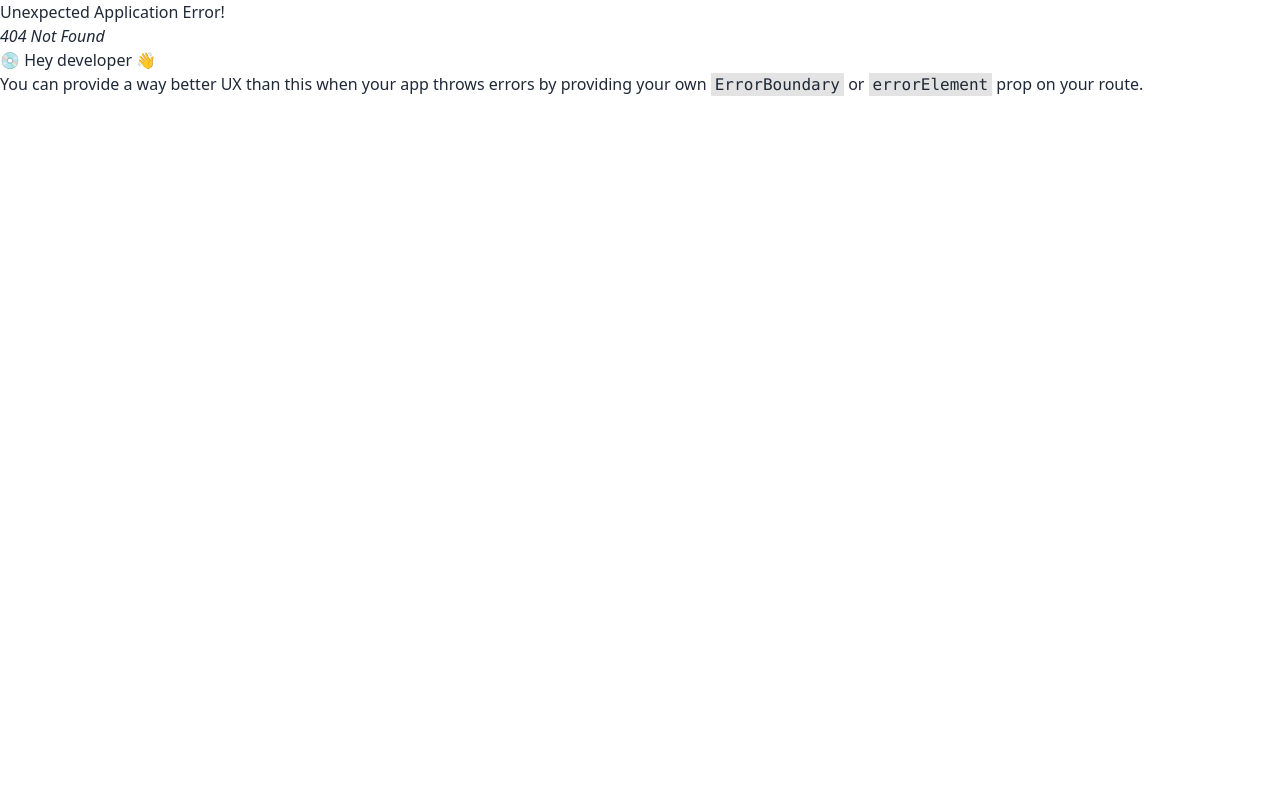
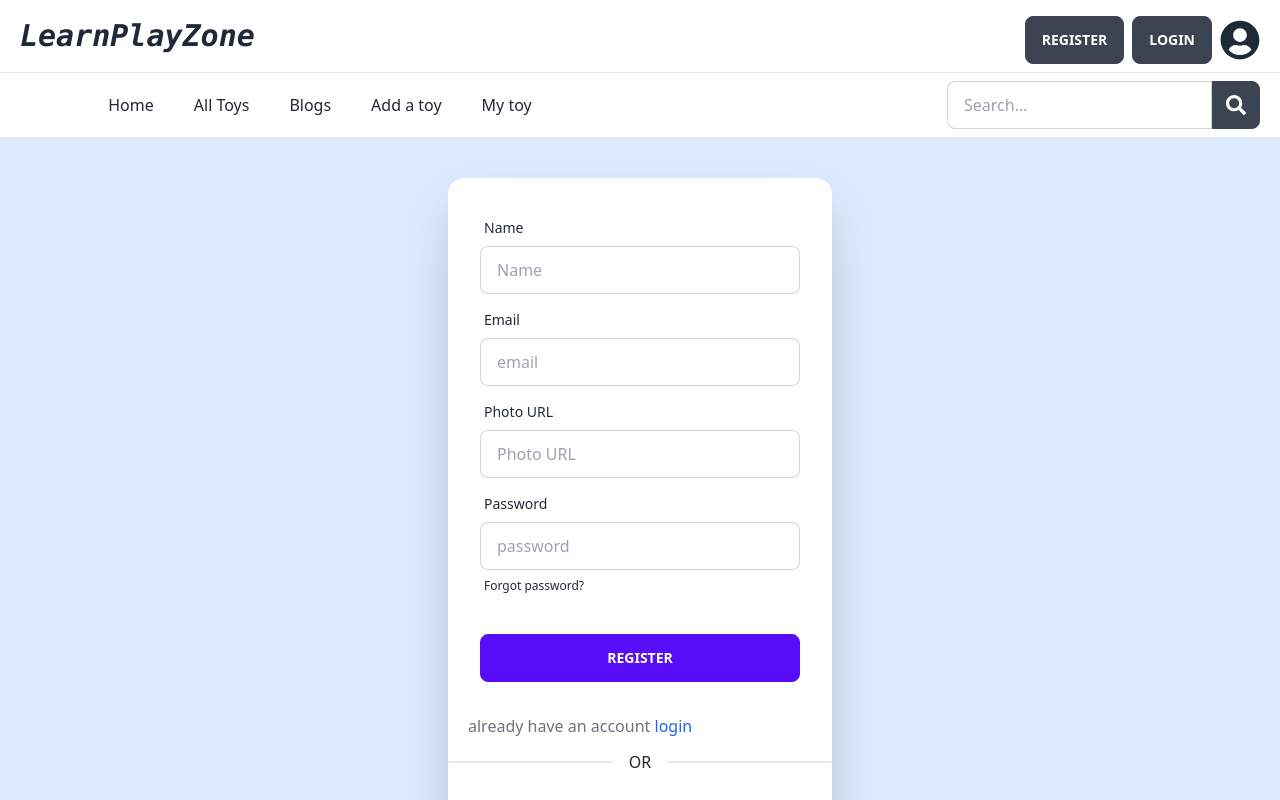
Before and after one commit to muhammadAbdulMannan2022/learnPlayZoon-clint, a React (Vite) app: page /register in a window 1280 px wide. Before the commit this address had no page. Shown: the top 800 px of the page. Built offline with nearby package versions, Linux system fonts and the light colour scheme; no server answers.

Commit message:
creating user don working on login and redirect

```diff
--- /dev/null
+++ b/src/Pages/Register/Register.jsx
@@ -0,0 +1,111 @@
+import { useContext } from "react";
+import { FaGoogle } from "react-icons/fa";
+import { Link, useNavigate } from "react-router-dom";
+import { AuthContext } from "../../Providers/AuthProvider";
+import { updateProfile } from "firebase/auth";
+
+const Register = () => {
+  const navigate = useNavigate();
+  const { signUpWithGoogle, createUserWithEmailAndPass } =
+    useContext(AuthContext);
+  const handleGoogleLogin = () => {
+    signUpWithGoogle()
+      .then(() => {
+        navigate("/");
+      })
+      .catch((err) => console.log(err));
+  };
+  const handleRegister = (e) => {
+    e.preventDefault();
+    const form = e.target;
+    const { name, email, photoUrl, password } = form;
+    createUserWithEmailAndPass(email.value, password.value).then((resault) => {
+      const currentUser = resault.user;
+      updateProfile(currentUser, {
+        displayName: name.value,
+        photoURL: photoUrl.value,
+      })
+        .then(() => {
+          console.log("update success");
+          navigate("/");
+        })
+        .catch((err) => console.log(err));
+    });
+  };
+  return (
+    <div className="bg-blue-100 py-10 flex items-center justify-center">
+      <div className="card flex-shrink-0 w-full max-w-sm shadow-2xl bg-base-100">
+        <form onSubmit={handleRegister} className="card-body">
+          <div className="form-control">
+            <label className="label">
+              <span className="label-text">Name</span>
+            </label>
+            <input
+              type="text"
+              name="name"
+              placeholder="Name"
+              className="input input-bordered"
+            />
+          </div>
+          <div className="form-control">
+            <label className="label">
+              <span className="label-text">Email</span>
+            </label>
+            <input
+              type="text"
+              name="email"
+              placeholder="email"
+              className="input input-bordered"
+            />
+          </div>
+          <div className="form-control">
+            <label className="label">
+              <span className="label-text">Photo URL</span>
+            </label>
+            <input
+              type="text"
+              name="photoUrl"
+              placeholder="Photo URL"
+              className="input input-bordered"
+            />
+          </div>
+          <div className="form-control">
+            <label className="label">
+              <span className="label-text">Password</span>
+            </label>
+            <input
+              type="password"
+              name="password"
+              placeholder="password"
+              className="input input-bordered"
+            />
+            <label className="label">
+              <a href="#" className="label-text-alt link link-hover">
+                Forgot password?
+              </a>
+            </label>
+          </div>
+
+          <div className="form-control mt-6">
+            <button className="btn btn-primary">Register</button>
+          </div>
+        </form>
+        <p className="px-1 lg:px-5 text-gray-500">
+          already have an account{" "}
+          <Link to="/login" className="text-blue-600">
+            login
+          </Link>
+        </p>
+        <div className="divider">OR</div>
+        <div
+          onClick={handleGoogleLogin}
+          className="bg-white p-3 cursor-pointer rounded-full hover:bg-gray-100 border my-5 mx-auto"
+        >
+          <FaGoogle className="w-6 h-6 text-blue-400 " />
+        </div>
+      </div>
+    </div>
+  );
+};
+
+export default Register;
--- a/src/Pages/shared/Navbar/Navbar.jsx
+++ b/src/Pages/shared/Navbar/Navbar.jsx
@@ -1,9 +1,11 @@
-import { useState } from "react";
+import { useContext, useState } from "react";
 import { FaBars, FaSearch, FaUserCircle } from "react-icons/fa";
 import { Link } from "react-router-dom";
+import { AuthContext } from "../../../Providers/AuthProvider";
 const Navbar = () => {
   const [isOpen, setIsOpen] = useState(false);
   const [searchIsOpen, setSearchIsOpen] = useState(false);
+  const { user, logOut } = useContext(AuthContext);
   return (
     <>
       <div className="navbar w-full bg-base-100 px-5 flex-col lg:flex-row space-y-2">
@@ -17,7 +19,14 @@ const Navbar = () => {
         </div>
         <div className="navbar-end space-x-2 flex justify-center w-full lg:w-1/2 lg:justify-end">
           <button className="btn">Register</button>
-          <button className="btn">Login</button>
+          {user ? (
+            <button onClick={logOut} className="btn">
+              Log Out
+            </button>
+          ) : (
+            <button className="btn">Login</button>
+          )}
+
           <button className="">
             <FaUserCircle className="w-10 h-10" />
           </button>
--- /dev/null
+++ b/src/Providers/AuthProvider.jsx
@@ -0,0 +1,59 @@
+/* eslint-disable react/prop-types */
+import { createContext, useEffect, useState } from "react";
+import {
+  GoogleAuthProvider,
+  createUserWithEmailAndPassword,
+  getAuth,
+  onAuthStateChanged,
+  signInWithPopup,
+  signOut,
+} from "firebase/auth";
+import app from "../firebase/firebase.config";
+export const AuthContext = createContext();
+const auth = getAuth(app);
+const AuthProvider = ({ children }) => {
+  const [user, setUser] = useState(null);
+  const [loading, setLoading] = useState(null);
+  //   google login
+  const googleProvider = new GoogleAuthProvider();
+  const signUpWithGoogle = () => {
+    setLoading(true);
+    return signInWithPopup(auth, googleProvider);
+  };
+  //   email password login
+  const createUserWithEmailAndPass = (email, password) => {
+    setLoading(true);
+    return createUserWithEmailAndPassword(auth, email, password);
+  };
+  //   log out
+  const logOut = () => {
+    signOut(auth)
+      .then(() => {
+        console.log("log out");
+      })
+      .catch((err) => console.log(err));
+  };
+  // on user state chinged
+  useEffect(() => {
+    const unsubscribe = onAuthStateChanged(auth, (currentUser) => {
+      setUser(currentUser);
+      console.log("current user", currentUser);
+      setLoading(false);
+    });
+    return () => {
+      return unsubscribe();
+    };
+  }, []);
+  const AuthInfo = {
+    user,
+    loading,
+    logOut,
+    signUpWithGoogle,
+    createUserWithEmailAndPass,
+  };
+  return (
+    <AuthContext.Provider value={AuthInfo}>{children}</AuthContext.Provider>
+  );
+};
+
+export default AuthProvider;
--- a/src/firebase/firebase.config.js
+++ b/src/firebase/firebase.config.js
@@ -0,0 +1,18 @@
+// Import the functions you need from the SDKs you need
+import { initializeApp } from "firebase/app";
+// TODO: Add SDKs for Firebase products that you want to use
+// https://firebase.google.com/docs/web/setup#available-libraries
+
+// Your web app's Firebase configuration
+const firebaseConfig = {
+  apiKey: import.meta.env.VITE_apiKey,
+  authDomain: import.meta.env.VITE_authDomain,
+  projectId: import.meta.env.VITE_projectId,
+  storageBucket: import.meta.env.VITE_storageBucket,
+  messagingSenderId: import.meta.env.VITE_messagingSenderId,
+  appId: import.meta.env.VITE_appId,
+};
+
+// Initialize Firebase
+const app = initializeApp(firebaseConfig);
+export default app;
--- a/src/main.jsx
+++ b/src/main.jsx
@@ -4,10 +4,13 @@ import "./index.css";
 import { RouterProvider } from "react-router-dom";
 import router from "./routes/routes.jsx";
 import { Toaster } from "react-hot-toast";
+import AuthProvider from "./Providers/AuthProvider";
 
 ReactDOM.createRoot(document.getElementById("root")).render(
   <React.StrictMode>
-    <RouterProvider router={router} />
-    <Toaster position="top-right" reverseOrder={false} />
+    <AuthProvider>
+      <RouterProvider router={router} />
+      <Toaster position="top-right" reverseOrder={false} />
+    </AuthProvider>
   </React.StrictMode>
 );
--- a/src/routes/routes.jsx
+++ b/src/routes/routes.jsx
@@ -1,6 +1,7 @@
 import { createBrowserRouter } from "react-router-dom";
 import MainLayout from "../Layouts/MainLayout";
 import Home from "../Pages/Home/Home/Home";
+import Register from "../Pages/Register/Register";
 
 const router = createBrowserRouter([
   {
@@ -11,6 +12,10 @@ const router = createBrowserRouter([
         path: "/",
         element: <Home />,
       },
+      {
+        path: "/register",
+        element: <Register />,
+      },
     ],
   },
 ]);
```
